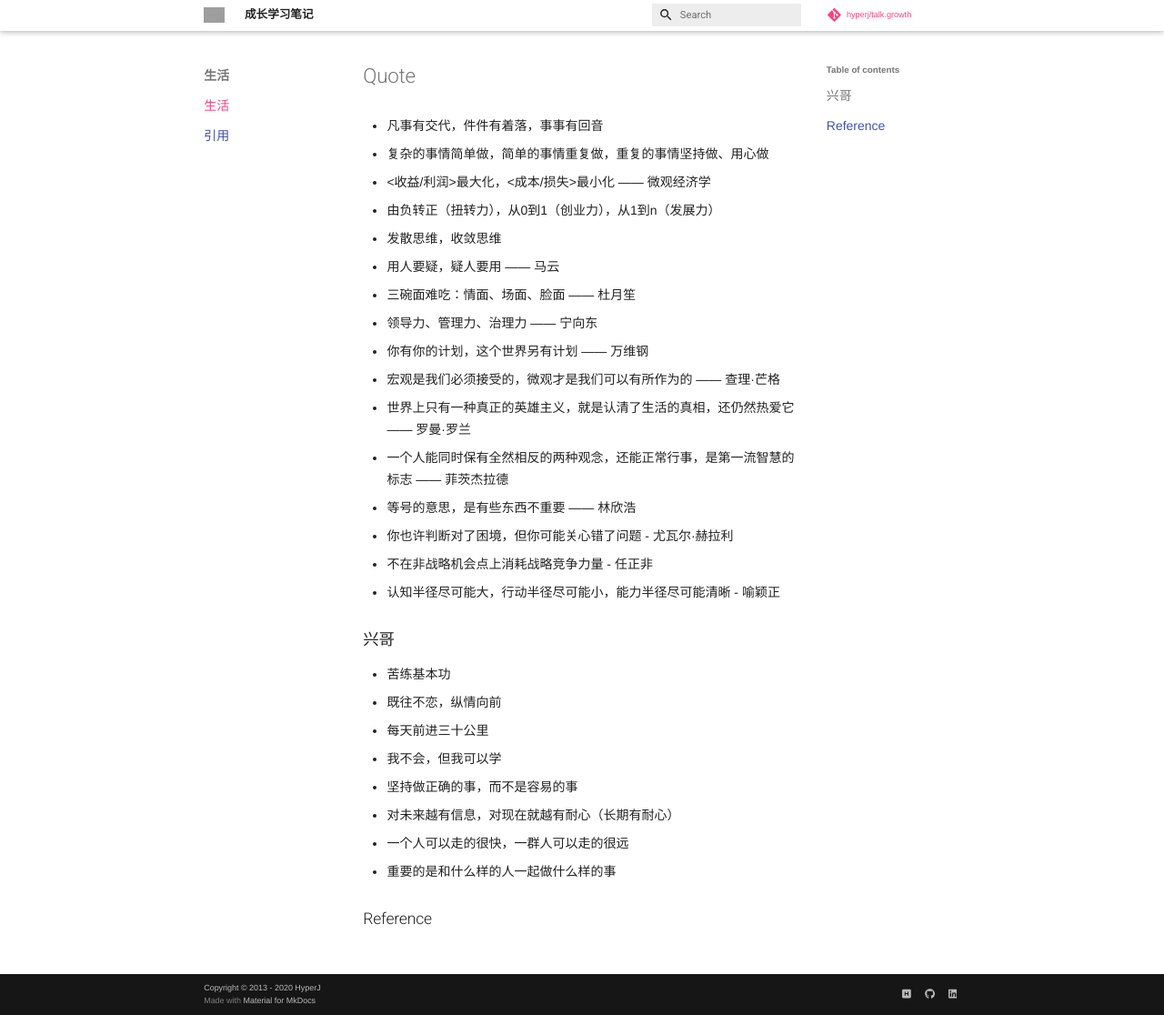
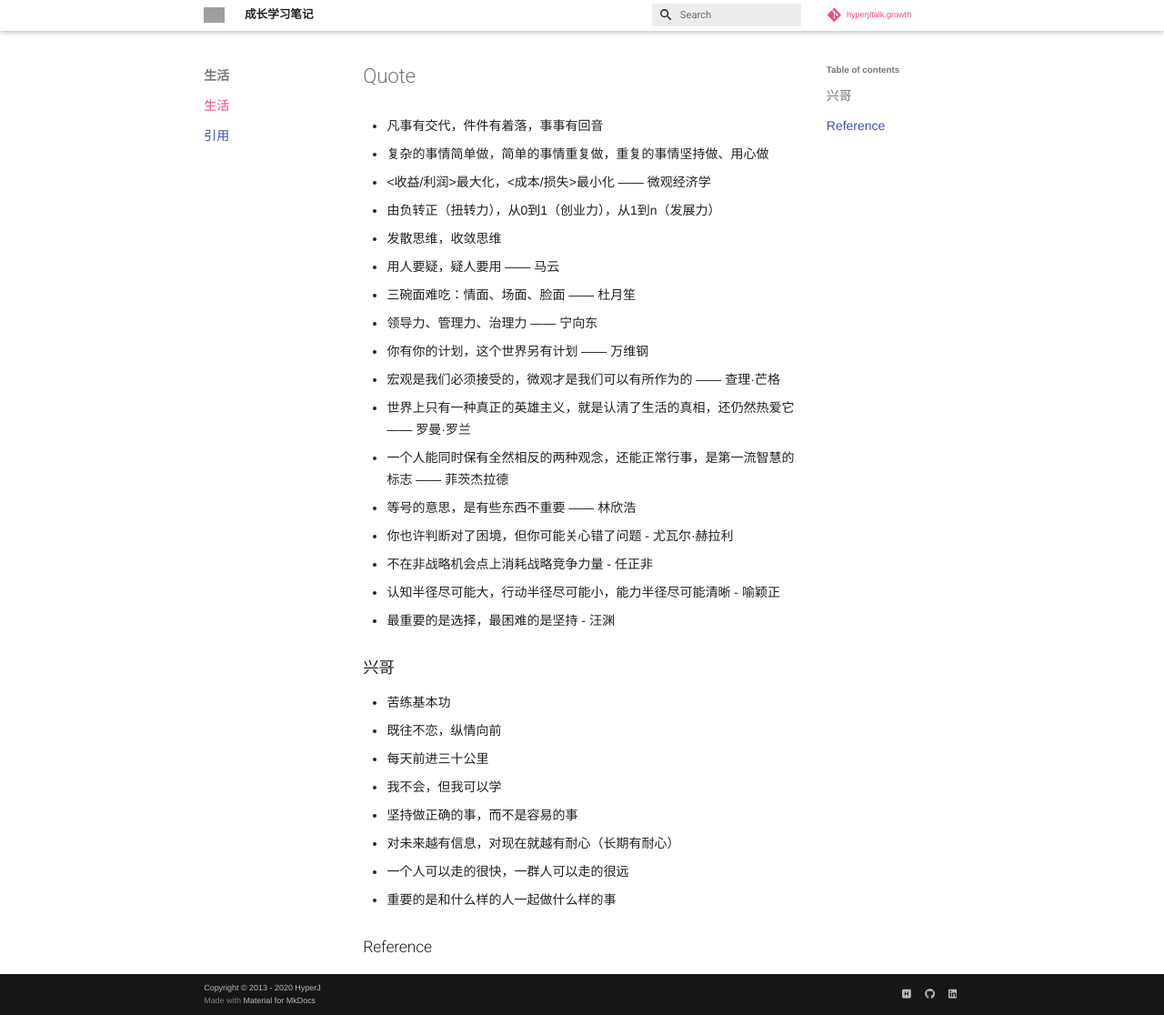
Before and after one commit to hyperj/talk.growth, an MkDocs documentation site: the page built from docs/quote.md, in a window 1280 px wide and 1116 px high. Shown: the whole window at 91% size. Built offline with MkDocs 1.6.1 and Material for MkDocs 9.7.7, drawn with Linux system fonts in a browser that asks for light colours; nearby versions of some CDN libraries; library files that are not in the unit come from our copies; comment, search, counter and statistics services are not loaded; grey boxes are pictures that could not be loaded.

Commit message:
add quote

```diff
--- a/docs/quote.md
+++ b/docs/quote.md
@@ -16,6 +16,7 @@
 - 你也许判断对了困境，但你可能关心错了问题 - 尤瓦尔·赫拉利
 - 不在非战略机会点上消耗战略竞争力量 - 任正非
 - 认知半径尽可能大，行动半径尽可能小，能力半径尽可能清晰 - 喻颖正
+- 最重要的是选择，最困难的是坚持 - 汪渊
 
 ## 兴哥
 
```
